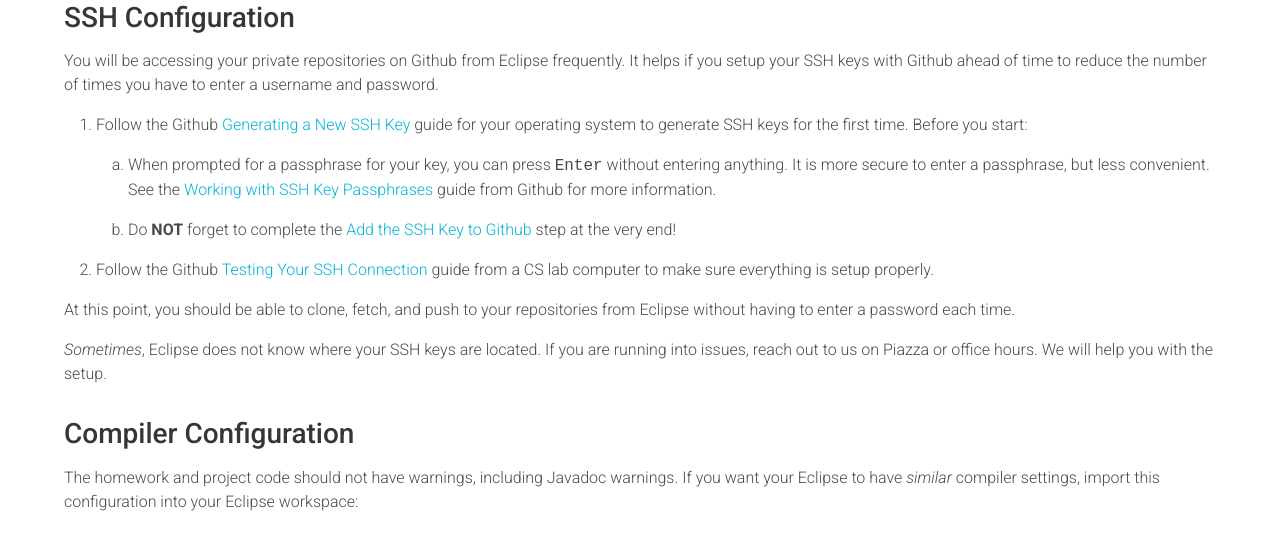
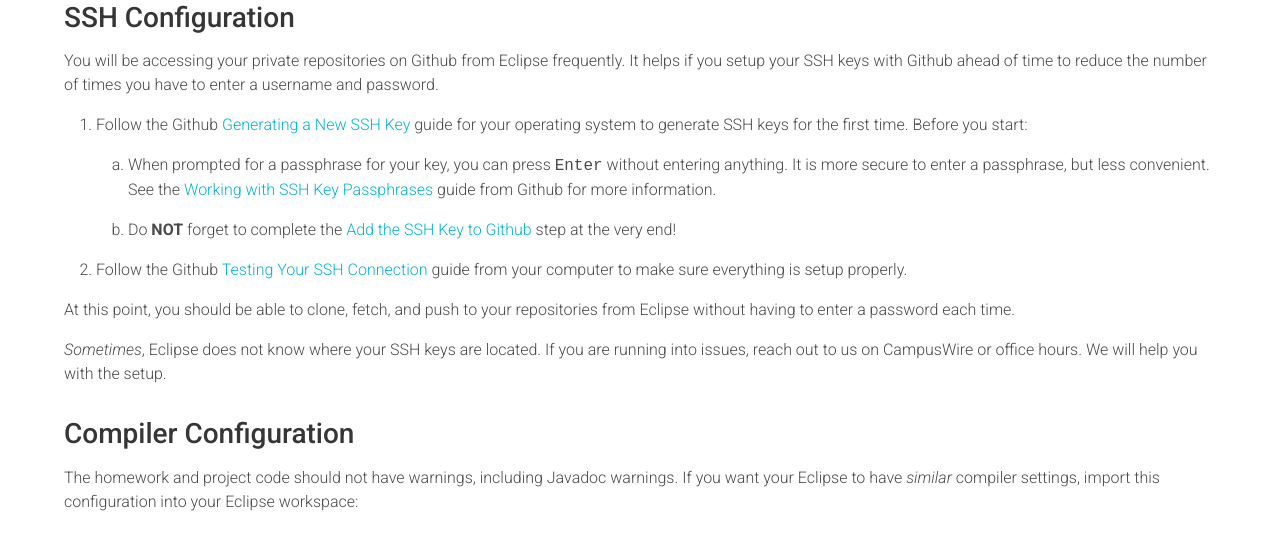
Before and after one commit to usf-cs212-spring2021/usf-cs212-spring2021.github.io, a Jekyll site: the page built from _eclipse/configuring-eclipse.md, in a window 1280 px wide and 900 px high, scrolled down 426 px, cut to the strip 0-542 px from the top of the window. Built offline with Jekyll 4.4.1, drawn with Linux system fonts in a browser that asks for light colours; comment, search, counter and statistics services are not loaded.

Commit message:
Fixing discussion

```diff
--- a/_eclipse/configuring-eclipse.md
+++ b/_eclipse/configuring-eclipse.md
@@ -29,11 +29,11 @@ You will be accessing your private repositories on Github from Eclipse frequentl
       2. Do **NOT** forget to complete the [Add the SSH Key to Github](https://help.github.com/articles/adding-a-new-ssh-key-to-your-github-account/) step at the very end!
       {: style="list-style-type: lower-alpha;" }
 
-  3. Follow the Github [Testing Your SSH Connection](https://help.github.com/articles/testing-your-ssh-connection/) guide from a CS lab computer to make sure everything is setup properly.
+  3. Follow the Github [Testing Your SSH Connection](https://help.github.com/articles/testing-your-ssh-connection/) guide from your computer to make sure everything is setup properly.
 
 At this point, you should be able to clone, fetch, and push to your repositories from Eclipse without having to enter a password each time.
 
-*Sometimes*, Eclipse does not know where your SSH keys are located. If you are running into issues, reach out to us on Piazza or office hours. We will help you with the setup.
+*Sometimes*, Eclipse does not know where your SSH keys are located. If you are running into issues, reach out to us on CampusWire or office hours. We will help you with the setup.
 
 ## Compiler Configuration
 
```
